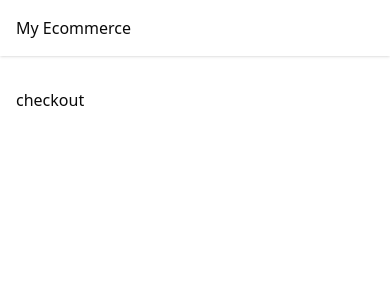
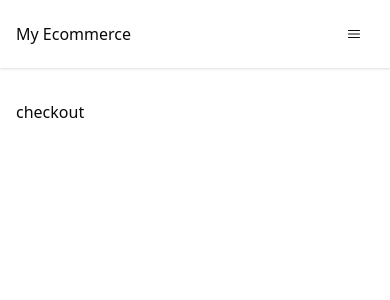
Before and after one commit to Louistam888/nextjsecommerce, a Next.js app: page /checkout in a window 390 px wide. Shown: the top 300 px of the page. Built offline with nearby package versions, Linux system fonts and the light colour scheme.

Commit message:
adding checkout and  navbar final touches

```diff
--- a/app/page.tsx
+++ b/app/page.tsx
@@ -1,5 +1,4 @@
 import Image from "next/image";
-import styles from "./page.module.css";
 import { stripe } from "@/lib/stripe";
 import Link from "next/link";
 import { Button } from "@/components/ui/button";
--- a/components/navbar.tsx
+++ b/components/navbar.tsx
@@ -1,6 +1,29 @@
+"use client";
 import Link from "next/link";
+import {
+  ShoppingCartIcon,
+  Bars3Icon,
+  XMarkIcon,
+} from "@heroicons/react/24/outline";
+import { useCartStore } from "@/store/cart-store";
+import { useEffect, useState } from "react";
+import { Button } from "./ui/button";
 
 export const NavBar = () => {
+  const [mobileOpen, setMobileOpen] = useState(false);
+  const { items } = useCartStore();
+  const cartCount = items.reduce((acc, item) => acc + item.quantity, 0);
+
+  useEffect(() => {
+    const handleResize = () => {
+      if (window.innerWidth >= 768) {
+        setMobileOpen(false);
+      }
+    };
+    window.addEventListener("resize", handleResize);
+    return () => window.removeEventListener("resize", handleResize);
+  }, []);
+
   return (
     <nav className="sticky top-0 z-50 bg-white shadow">
       <div className="container mx-auto flex items-center justify-between px-4 py-4">
@@ -16,8 +39,45 @@ export const NavBar = () => {
             Checkout
           </Link>
         </div>
-        <div className="flex items-center space-x-4"></div>
+        <div className="flex items-center space-x-4">
+          <Link href="/checkout">
+            <ShoppingCartIcon  />
+            {cartCount > 0 && <span>{cartCount}</span>}
+          </Link>
+          <Button
+            className="md:hidden"
+            variant="ghost"
+            onClick={() => setMobileOpen(!mobileOpen)}
+          >
+            {mobileOpen ? (
+              <XMarkIcon className="h-6 w-6" />
+            ) : (
+              <Bars3Icon className="h-6 w-6" />
+            )}
+          </Button>
+        </div>
       </div>
+      {mobileOpen && (
+        <nav className="md:hidden bg-white shadow-md">
+          <ul className="flex flex-col p-4 space-y-2">
+            <li>
+              <Link className="block hover:text-blue-600" href={"/"}></Link>
+            </li>
+            <li>
+              <Link className="block hover:text-blue-600" href={"/products"}>
+                Products
+              </Link>
+            </li>
+            <li>
+              <Link className="block hover:text-blue-600" href={"/checkout"}>
+                Checkout
+              </Link>
+            </li>
+          </ul>
+        </nav>
+      )}
     </nav>
   );
 };
+
+//133
--- a/package.json
+++ b/package.json
@@ -9,6 +9,7 @@
     "lint": "next lint"
   },
   "dependencies": {
+    "@heroicons/react": "^2.2.0",
     "@radix-ui/react-slot": "^1.2.3",
     "@tailwindcss/postcss": "^4.1.8",
     "class-variance-authority": "^0.7.1",
```
Also changed, not shown: app/products/[id]/page.tsx (line endings or trailing spaces), 1 other file (tests, documents, lock files or other folders).
